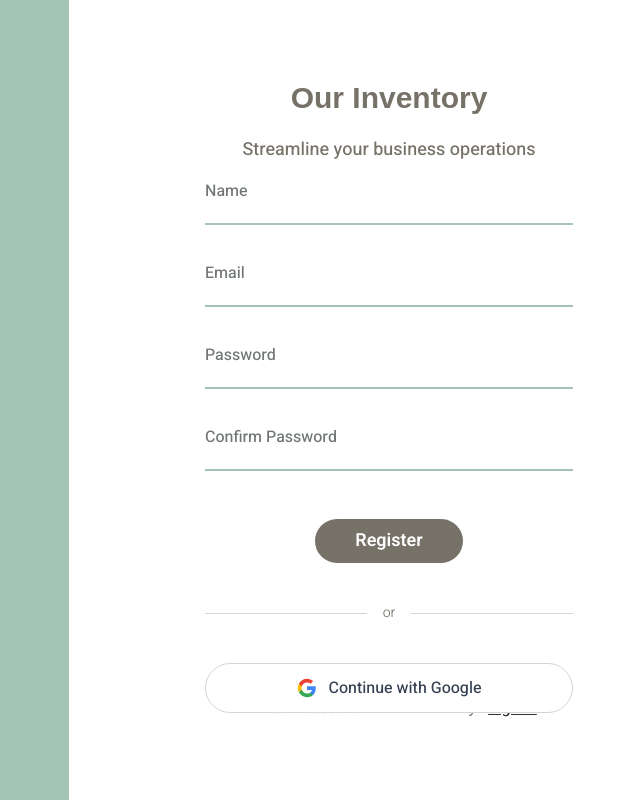
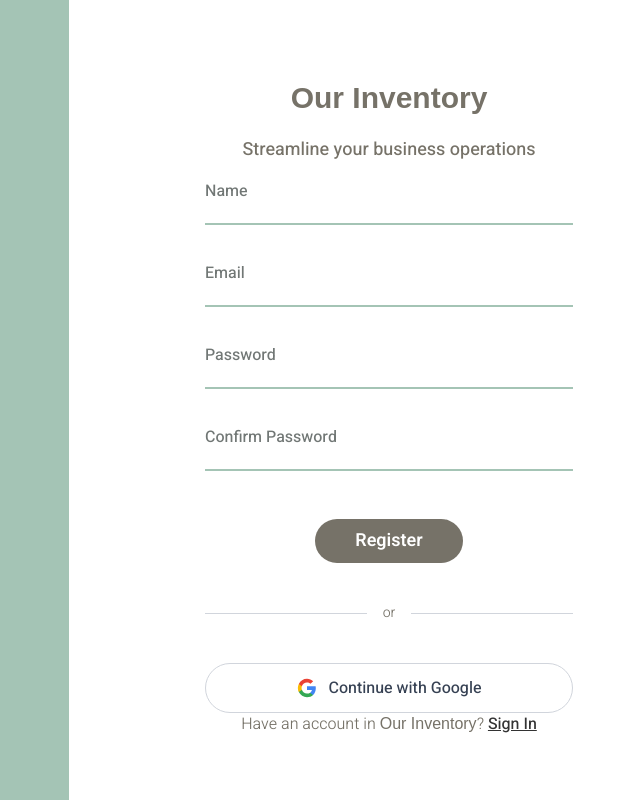
Before and after one commit to Software-Engineering-Project-Group-17/Smart-Inventory-and-Resource-Management-System-for-Local-Business, a Next.js app in the folder frontend/: page /register in a window 1280 px wide. Shown: the whole page, without its empty margins (571-1211 px from the left). Built offline with nearby package versions, Linux system fonts and the light colour scheme; a web font is replaced by a local one.

Commit message:
admin dashboard start

```diff
--- a/frontend/src/app/register/page.tsx
+++ b/frontend/src/app/register/page.tsx
@@ -188,7 +188,7 @@ export default function AdminRegisterPage() {
           </form>
 
           {/* FOOTER */}
-          <div className="h-auto lg:h-1/5 w-full items-center justify-center flex flex-col gap-2 sm:gap-3 mt-4 sm:mt-6 lg:mt-16">
+          <div className="h-auto lg:h-1/5 w-full items-center justify-center flex flex-col gap-2 sm:gap-3 mt-4 sm:mt-6 lg:mt-20">
             <p className="heebo font-light text-textLight text-sm sm:text-base text-center px-4">
               Have an account in{" "}
               <span className="handwriting text-textLight font-medium">
```
